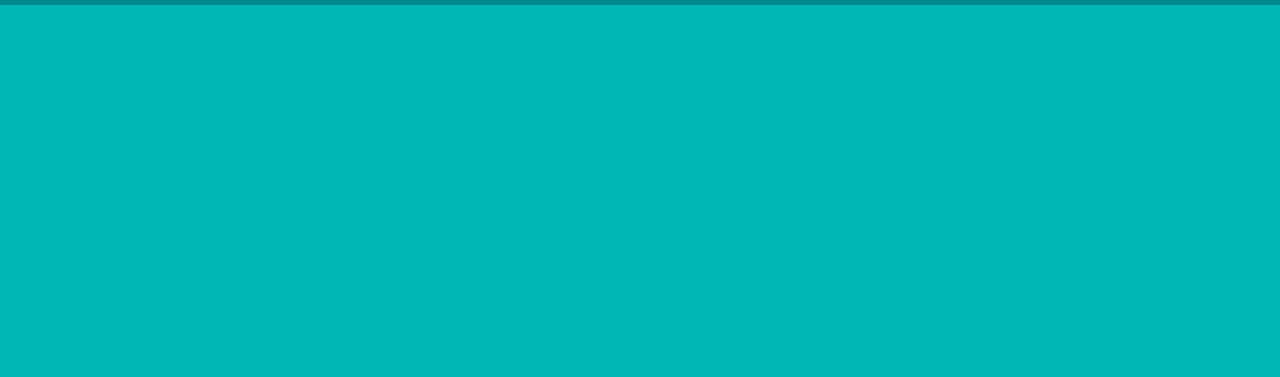
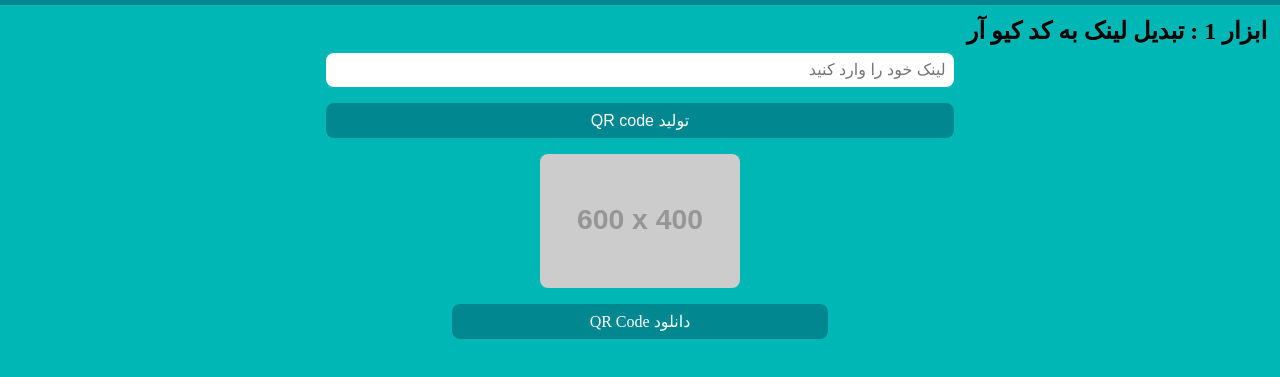
Before and after one commit to Ali-mallak-un/softwareDevelopment, a plain HTML site: page services.html in a window 1280 px wide. Shown: the part 59-436 px from the top of the page. Drawn offline with Linux system fonts and the light colour scheme; placeholder pictures from the web are drawn by us; a web font is replaced by a local one.

Commit message:
make UI tools link to QR Code

```diff
--- a/services.html
+++ b/services.html
@@ -21,6 +21,16 @@
     </header>
 
     <main>
+        <div class="toolbox">
+            <h2>ابزار 1 : تبدیل لینک به کد کیو آر</h2>
+            <div class="services">
+                <input type="text" placeholder="لینک خود را وارد کنید" id="linkInput">
+                <button id="generateBtn">تولید QR code</button>
+                    <img src="https://placehold.co/600x400/png" alt="photo-link">
+                    <a href="/downlaodQR">دانلود QR Code</a>
+                </div>
+            </div>
+        </div>
 
     </main>
 
--- a/style.css
+++ b/style.css
@@ -23,6 +23,7 @@ header {
     display: flex;
     flex-direction: row;
     align-items: center;
+    flex-wrap: wrap;
 }
 header > :first-child{
     font-size: xx-large;
@@ -58,3 +59,58 @@ nav ul li:hover {
     background-color: #005461;
     border-radius: 0.5rem;
 }
+
+/* style for services.html */
+.toolbox{
+    margin: 0.8rem;
+}
+.toolbox h2{
+    color: black;
+}
+.services{
+    display: flex;
+    flex-wrap: wrap;
+    flex-direction: column;
+    align-items: center;
+    gap: 1rem;
+    margin-top: 0.5rem;
+}
+.services input{
+    padding: 0.5rem;
+    border-radius: 0.5rem;
+    border: none;
+    width: 50%;
+    font-size: medium;
+}
+.services button{
+    padding: 0.5rem 1rem;
+    border-radius: 0.5rem;
+    border: none;
+    background-color: #018790;
+    color: white;
+    font-size: medium;
+    cursor: pointer;
+    transition: 0.3s;
+    width: 50%;
+}
+.services button:hover,
+.services a:hover {
+    background-color: #005461;
+    transition: background-color 0.1s;
+}
+.services img{
+    border-radius: 0.5rem;
+    max-width: 200px;
+    max-height: 200px;
+}
+.services a{
+    text-decoration: none;
+    text-align: center;
+    color: white;
+    background-color: #018790;
+    padding: 0.5rem 1rem;
+    border-radius: 0.5rem;
+    font-size: medium;
+    transition: 0.3s;
+    width: 30%;
+}
```
Also changed, not shown: index.html (line endings or trailing spaces).
